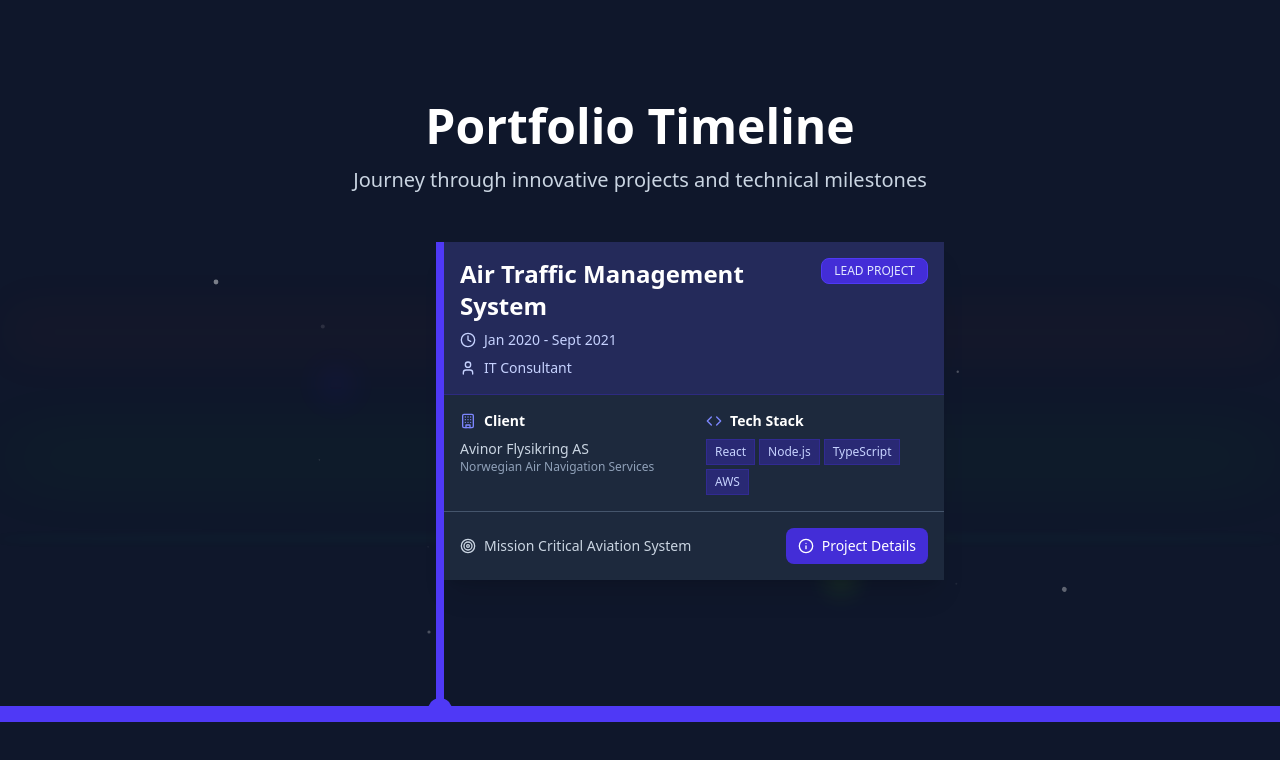
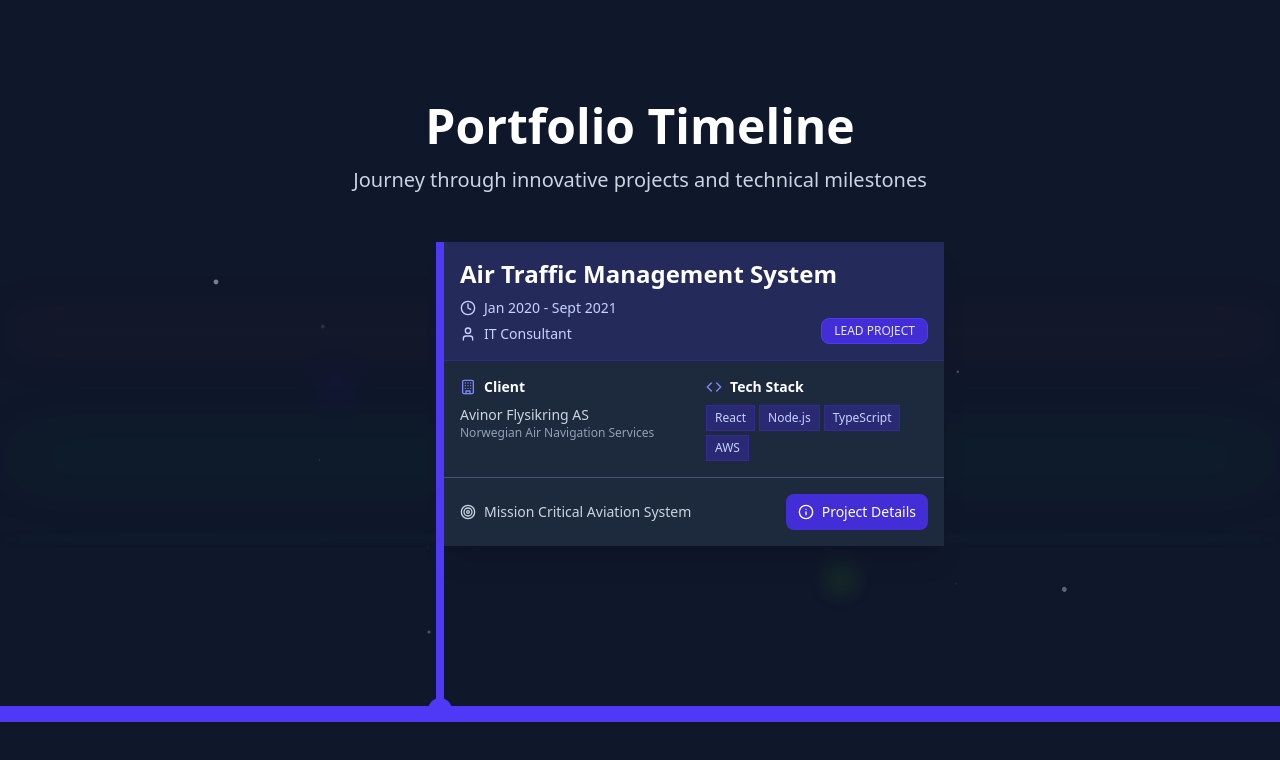
Before and after one commit to vaarvik/johann-no, a Next.js app: page / in a window 1280 px wide. Shown: the part 2955-3715 px from the top of the page. Built offline with nearby package versions, Linux system fonts and the light colour scheme; a web font is replaced by a local one.

Commit message:
Adjust project label to be aligned with role also on desktop size

```diff
--- a/components/home/home-portfolio/components/home-portfolio-item.tsx
+++ b/components/home/home-portfolio/components/home-portfolio-item.tsx
@@ -48,7 +48,7 @@ export default function HomePortfolioItem({ isVisible }: { isVisible: boolean })
         <div className="flex justify-between items-start gap-6 text-white sm:flex-row flex-col">
           <div className="w-full">
             <h3 className="text-xl lg:text-2xl font-bold mb-2">Air Traffic Management System</h3>
-            <div className="flex gap-0 text-indigo-200 text-sm flex-col lg:items-start lg:gap-2">
+            <div className="flex text-indigo-200 text-sm flex-col lg:items-start">
               <div className="flex items-center gap-2">
                 <Clock className="h-4 w-4" />
                 <span>Jan 2020 - Sept 2021</span>
@@ -58,19 +58,12 @@ export default function HomePortfolioItem({ isVisible }: { isVisible: boolean })
                   <User className="h-4 w-4" />
                   <span>IT Consultant</span>
                 </div>
-                {isMobile && (
-                  <Badge className="bg-indigo-700 text-indigo-100 border border-indigo-600 px-3 py-1 text-xs font-medium shrink-0">
-                    LEAD PROJECT
-                  </Badge>
-                )}
+                <Badge className="bg-indigo-700 text-indigo-100 border border-indigo-600 px-3 py-1 text-xs font-medium shrink-0">
+                  LEAD PROJECT
+                </Badge>
               </div>
             </div>
           </div>
-          {!isMobile && (
-            <Badge className="bg-indigo-700 text-indigo-100 border border-indigo-600 px-3 py-1 text-xs font-medium shrink-0">
-              LEAD PROJECT
-            </Badge>
-          )}
         </div>
       </div>
 
```
